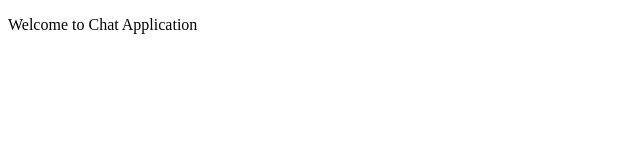
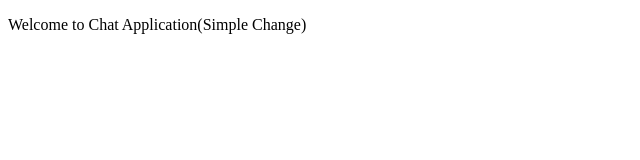
Before and after one commit to hamza-hajji/chat_application, a website: page public/index.html in a window 1280 px wide. Shown: the whole page, without its empty margins (0-640 px from the left). Drawn offline with Linux system fonts and the light colour scheme.

Commit message:
simple change to index

```diff
--- a/public/index.html
+++ b/public/index.html
@@ -7,6 +7,6 @@
   <title>Document</title>
 </head>
 <body>
-  <p>Welcome to Chat Application</p>
+  <p>Welcome to Chat Application(Simple Change)</p>
 </body>
 </html>
```
